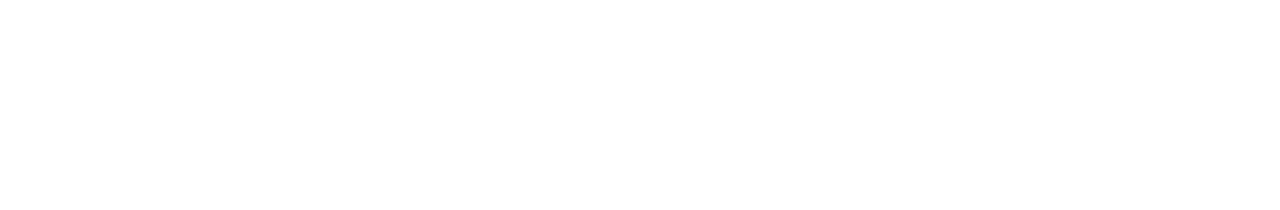
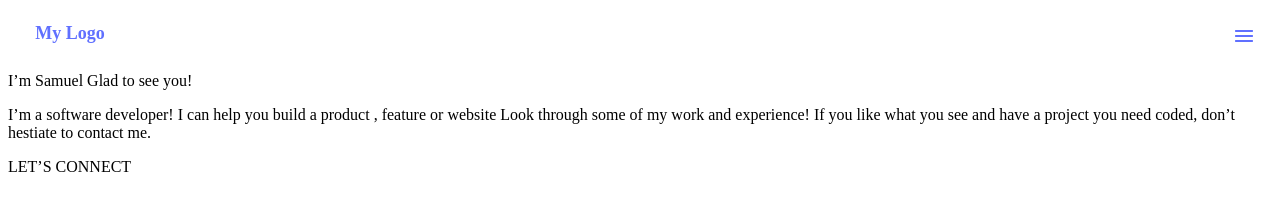
Before and after one commit to sam2if/Portfolio_MV, a website: page index.html in a window 1280 px wide. Drawn offline with Linux system fonts and the light colour scheme.

Commit message:
modifying index.html and style.css

```diff
--- a/index.html
+++ b/index.html
@@ -8,6 +8,26 @@
     <link rel="stylesheet" href="style.css">
 </head>
 <body>
-
+<div class="mobile-main">
+    <nav>
+        <div class="logoplace">
+            <h1>My Logo</h1>
+        </div>
+       <div class="humbergur">
+            <img src="images/Enabled.png" alt="hamburger-button">
+       </div>
+    </nav>
+    <section class="headline">
+        <div class="pr-t">
+            <p>I’m Samuel Glad to see you!</p>
+        </div>
+        <div class="sec-t">
+            <p>I’m a software developer! I can help you build a product , feature or website Look through some of my work and experience! If you like what you see and have a project you need coded, don’t hestiate to contact me.</p>
+        </div>
+        <div class="soci-med">
+            <p>LET’S CONNECT</p>
+        </div>
+    </section>
+</div>
 </body>
 </html>
--- a/style.css
+++ b/style.css
@@ -0,0 +1,33 @@
+
+
+
+
+nav {
+    display: flex;
+    height: 48px;
+    justify-content: space-between;
+}
+
+.logoplace {
+    width: 100px;
+    height: 49px;
+    margin-left: 12px;
+    display: flex;
+    align-items: center;
+    justify-content: center;
+}
+
+.logoplace h1 {
+    width: 76px;
+    height: 20px;
+    font-weight: 700;
+    font-size: 18px;
+    text-align: center;
+    color: #6070FF;
+}
+
+.humbergur {
+    width: 40px;
+    height: 40px;
+    padding: 8px;
+}
```
Also changed, not shown: .stylelintrc.json.
